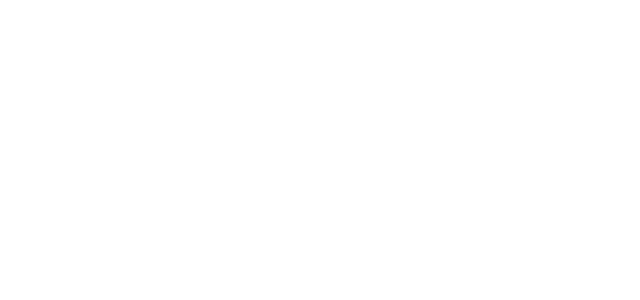
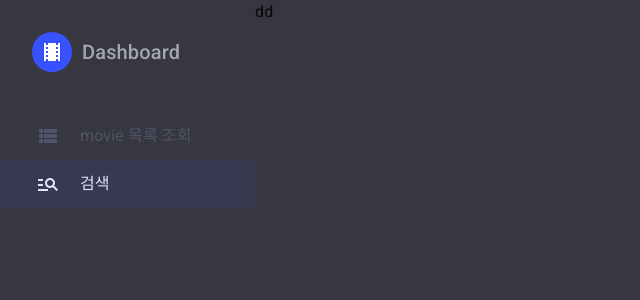
Before and after one commit to xcc629/SUBJECT_N, a React (Create React App) app: page /movie/list in a window 1280 px wide. Before the commit this address had no page. Shown: the top 300 px of the page, without its empty margins (0-640 px from the left). Built offline with nearby package versions, Linux system fonts and the light colour scheme.

Commit message:
feat: 사이드바 UI  개발 완료

```diff
--- a/src/App.tsx
+++ b/src/App.tsx
@@ -1,14 +1,27 @@
+import { CssBaseline, ThemeProvider } from '@mui/material';
 import * as React from 'react';
 import { BrowserRouter, Route, Routes } from 'react-router-dom';
 import Login from './pages/login';
+import Main from './pages/main';
+import theme from './styles/theme';
 
 function App() {
   return (
-    <BrowserRouter>
-      <Routes>
-        <Route path="/login" element={<Login />} />
-      </Routes>
-    </BrowserRouter>
+    <ThemeProvider theme={theme}>
+      <CssBaseline />
+      <BrowserRouter>
+        <Routes>
+          <Route path="/login" element={<Login />} />
+          <Route path="/" element={<Main />}>
+            <Route path="/movie/list" element={<Main />} />
+            <Route path="/movie/item/add" />
+            <Route path="/movie/item/del" />
+
+            <Route path="/search" element={<Main />} />
+          </Route>
+        </Routes>
+      </BrowserRouter>
+    </ThemeProvider>
   );
 }
 
--- /dev/null
+++ b/src/components/atoms/LogoImageText.tsx
@@ -0,0 +1,34 @@
+import Avatar from '@mui/material/Avatar';
+import LocalMoviesIcon from '@mui/icons-material/LocalMovies';
+
+import * as React from 'react';
+import Typography from '@mui/material/Typography';
+import { LogoProps } from '../../types/propsTypes';
+
+export default function Logo({ withText }: LogoProps) {
+  return (
+    <>
+      <Avatar
+        sx={{
+          width: '40px',
+          height: '40px',
+          bgcolor: 'primary.main',
+          color: 'white',
+        }}
+      >
+        <LocalMoviesIcon />
+      </Avatar>
+      {withText && (
+        <Typography
+          variant="h6"
+          sx={{
+            marginLeft: '10px',
+            color: 'primary.100',
+          }}
+        >
+          Dashboard
+        </Typography>
+      )}
+    </>
+  );
+}
--- /dev/null
+++ b/src/components/organisms/SideBar.tsx
@@ -0,0 +1,63 @@
+import * as React from 'react';
+import { useCallback, useState } from 'react';
+import { useNavigate } from 'react-router-dom';
+
+import Box from '@mui/material/Box';
+import List from '@mui/material/List';
+import ListItemButton from '@mui/material/ListItemButton';
+import ListItemText from '@mui/material/ListItemText';
+import ViewListIcon from '@mui/icons-material/ViewList';
+import ManageSearchIcon from '@mui/icons-material/ManageSearch';
+
+import LogoImageText from '../atoms/LogoImageText';
+
+export default function SelectedListItem() {
+  const navigate = useNavigate();
+  const [selectedIndex, setSelectedIndex] = useState(1);
+
+  const goTo = useCallback((link: string) => {
+    navigate(link);
+  }, []);
+
+  const handleListItemClick = useCallback((index: number) => {
+    setSelectedIndex(index);
+  }, []);
+
+  return (
+    <Box sx={{ width: '255px', height: '100%', bgcolor: 'background' }}>
+      <Box
+        sx={{
+          display: 'flex',
+          alignItems: 'center',
+          m: 4,
+        }}
+      >
+        <LogoImageText withText />
+      </Box>
+      <List component="nav" aria-label="main menu">
+        <ListItemButton
+          selected={selectedIndex === 0}
+          onClick={() => {
+            handleListItemClick(0);
+            goTo('/movie/list');
+          }}
+          sx={{ color: selectedIndex === 0 ? 'primary.300' : 'primary.400' }}
+        >
+          <ViewListIcon sx={{ margin: '0 20px' }} />
+          <ListItemText primary="movie 목록 조회" />
+        </ListItemButton>
+        <ListItemButton
+          selected={selectedIndex === 1}
+          onClick={() => {
+            handleListItemClick(1);
+            goTo('/search');
+          }}
+          sx={{ color: selectedIndex === 1 ? 'primary.300' : 'primary.400' }}
+        >
+          <ManageSearchIcon sx={{ margin: '0 20px' }} />
+          <ListItemText primary="검색" />
+        </ListItemButton>
+      </List>
+    </Box>
+  );
+}
--- a/src/index.tsx
+++ b/src/index.tsx
@@ -1,6 +1,5 @@
 import * as React from 'react';
 import ReactDOM from 'react-dom/client';
-import { CssBaseline } from '@mui/material';
 
 import App from './App';
 import reportWebVitals from './reportWebVitals';
@@ -10,10 +9,7 @@
 );
 root.render(
   // <React.StrictMode>
-  <>
-    <CssBaseline />
-    <App />
-  </>,
+  <App />,
   // </React.StrictMode>,
 );
 
--- a/src/pages/login/index.tsx
+++ b/src/pages/login/index.tsx
@@ -1,17 +1,13 @@
 import * as React from 'react';
 import {
-  Avatar,
   Button,
   CssBaseline,
   TextField,
   Box,
   Typography,
   Container,
-  ThemeProvider,
 } from '@mui/material';
-import LocalMoviesIcon from '@mui/icons-material/LocalMovies';
-
-import loginTheme from '../../styles/theme';
+import LogoImageText from '../../components/atoms/LogoImageText';
 
 export default function Login() {
   const handleSubmit = (event: React.FormEvent<HTMLFormElement>) => {
@@ -24,7 +20,6 @@
   };
 
   return (
-    <ThemeProvider theme={loginTheme}>
     <Container component="main" maxWidth="xs">
       <CssBaseline />
       <Box
@@ -39,17 +34,10 @@
           borderRadius: '8px',
         }}
       >
-          <Avatar
-            sx={{
-              m: 4,
-              width: '48px',
-              height: '48px',
-              bgcolor: 'primary.main',
-              color: 'white',
-            }}
-          >
-            <LocalMoviesIcon />
-          </Avatar>
+        <Box m={4}>
+          <LogoImageText withText={false} />
+        </Box>
+
         <Typography
           component="h1"
           variant="h5"
@@ -111,6 +99,8 @@
               height: '48px',
               mt: 5,
               mb: 2,
+              bgcolor: 'primary.main',
+              color: 'white',
             }}
           >
             Log In
@@ -118,6 +108,5 @@
         </Box>
       </Box>
     </Container>
-    </ThemeProvider>
   );
 }
--- /dev/null
+++ b/src/pages/main/index.tsx
@@ -0,0 +1,18 @@
+import Box from '@mui/material/Box';
+import * as React from 'react';
+import { Route, Routes } from 'react-router-dom';
+import SideBar from '../../components/organisms/SideBar';
+
+export default function Main() {
+  return (
+    <Box sx={{ display: 'flex' }}>
+      <SideBar />
+      <Routes>
+        <Route path="/movie/list" element={<>dd</>} />
+        <Route path="/movie/item/add" />
+        <Route path="/movie/item/del" />
+        <Route path="/search" element={<>d2</>} />
+      </Routes>
+    </Box>
+  );
+}
--- a/src/styles/theme.tsx
+++ b/src/styles/theme.tsx
@@ -1,6 +1,6 @@
 import { createTheme } from '@mui/material';
 
-const loginTheme = createTheme({
+const theme = createTheme({
   palette: {
     background: {
       default: '#363740',
@@ -8,9 +8,12 @@
     },
     primary: {
       main: '#3751FF',
-      100: '#9FA2B4',
+      100: '#A4A6B3',
+      200: '#9FA2B4',
+      300: '#DDE2FF',
+      400: '#525468',
     },
   },
 });
 
-export default loginTheme;
+export default theme;
--- /dev/null
+++ b/src/types/propsTypes.ts
@@ -0,0 +1,3 @@
+export interface LogoProps {
+  withText: boolean;
+}
```
Also changed, not shown: src/pages/index.tsx (deleted, +0 -7 lines). Lines whose indentation alone changed are shown as unchanged.
